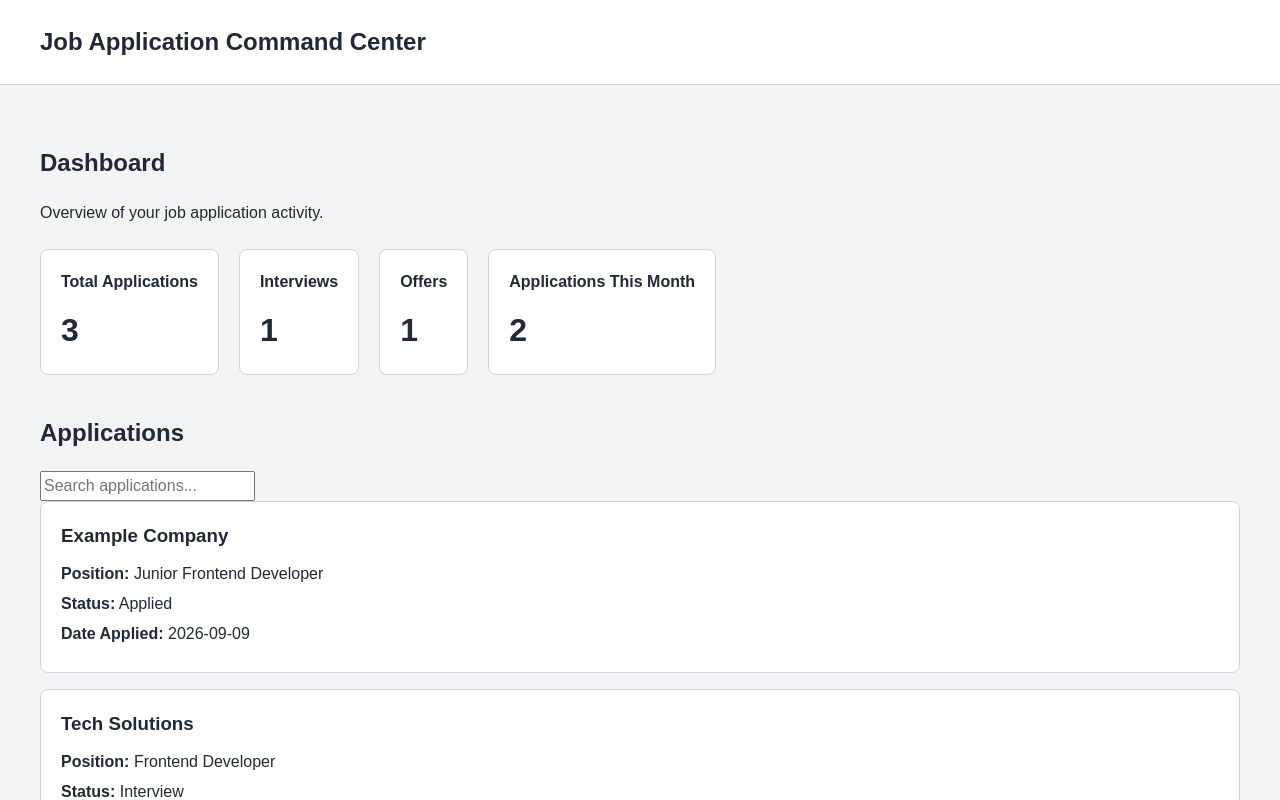
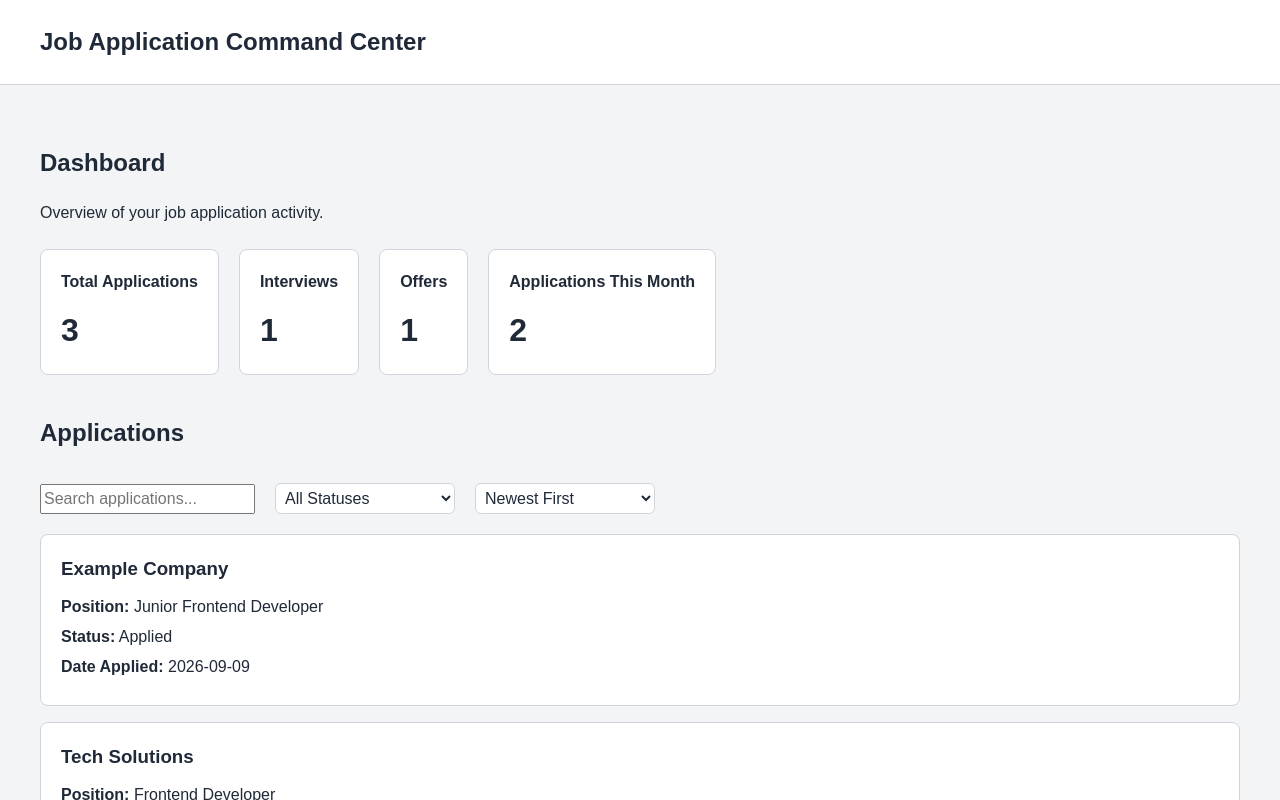
Before and after one commit to Mario-Barrera/Job-Application-Command-Center, a React (Vite) app: page / in a window 1280 px wide. Shown: the top 800 px of the page. Built offline with nearby package versions, Linux system fonts and the light colour scheme.

Commit message:
feat: add application filtering and sorting

```diff
--- a/src/components/ApplicationsList.css
+++ b/src/components/ApplicationsList.css
@@ -27,3 +27,30 @@
 .application-card p {
   margin: 6px 0;
 }
+
+.status-filter,
+.sort-filter {
+  margin: 12px 0 20px 20px;
+  padding: 5px;
+  min-width: 180px;
+  font-size: 16px;
+  background-color: #ffffff;
+  color: #1f2937;
+  border: 1px solid #d1d5db;
+  border-radius: 6px;
+  cursor: pointer;
+}
+
+.status-filter:focus,
+.sort-filter:focus {
+  outline: 2px solid #2563eb;
+  outline-offset: 2px;
+}
+
+.no-results {
+  padding: 20px;
+  background-color: #ffffff;
+  border: 1px solid #d1d5db;
+  border-radius: 8px;
+  text-align: center;
+}
--- a/src/components/ApplicationsList.tsx
+++ b/src/components/ApplicationsList.tsx
@@ -4,14 +4,41 @@ import './ApplicationsList.css'
 
 function ApplicationsList() {
   const [searchTerm, setSearchTerm] = useState('')
+  const [statusFilter, setStatusFilter] = useState('All')
+  const [sortOption, setSortOption] = useState('newest')
 
   const filteredApplications = applications.filter(function (application) {
     const searchValue = searchTerm.toLowerCase()
 
-    return (
+    const matchesSearch =
       application.company.toLowerCase().includes(searchValue) ||
       application.position.toLowerCase().includes(searchValue) ||
       application.status.toLowerCase().includes(searchValue)
+
+    const matchesStatus =
+      statusFilter === 'All' || application.status === statusFilter
+
+    // means both conditions must be true.
+    return matchesSearch && matchesStatus
+  })
+
+  const sortedApplications = [...filteredApplications]
+
+  sortedApplications.sort(function (a, b) {
+    if (sortOption === 'oldest') {
+      return (
+        new Date(a.dateApplied).getTime() -
+        new Date(b.dateApplied).getTime()
+      )
+    }
+
+    if (sortOption === 'company') {
+      return a.company.localeCompare(b.company)
+    }
+
+    return (
+      new Date(b.dateApplied).getTime() -
+      new Date(a.dateApplied).getTime()
     )
   })
 
@@ -28,10 +55,37 @@ function ApplicationsList() {
         }}
       />
 
+      <select
+        className="status-filter"
+        value={statusFilter}
+        onChange={function (event) {
+          setStatusFilter(event.target.value)
+        }}
+      >
+        <option value="All">All Statuses</option>
+        <option value="Applied">Applied</option>
+        <option value="Interview">Interview</option>
+        <option value="Offer">Offer</option>
+      </select>
+
+      <select
+        className="sort-filter"
+        value={sortOption}
+        onChange={function (event) {
+          setSortOption(event.target.value)
+        }}
+      >
+        <option value="newest">Newest First</option>
+        <option value="oldest">Oldest First</option>
+        <option value="company">Company A-Z</option>
+      </select>
+
       <div className="applications-container">
-        {filteredApplications.map(function (application) {
+        {sortedApplications.length === 0 ? (
+          <p className="no-results">No applications found.</p>
+        ) : (
+          sortedApplications.map(function (application) {
             return (
-            // React needs a unique key when rendering a list.
               <article className="application-card" key={application.id}>
                 <h3>{application.company}</h3>
 
@@ -48,7 +102,8 @@ function ApplicationsList() {
                 </p>
               </article>
             )
-        })}
+          })
+        )}
       </div>
     </section>
   )
```
Lines whose indentation alone changed are shown as unchanged.
